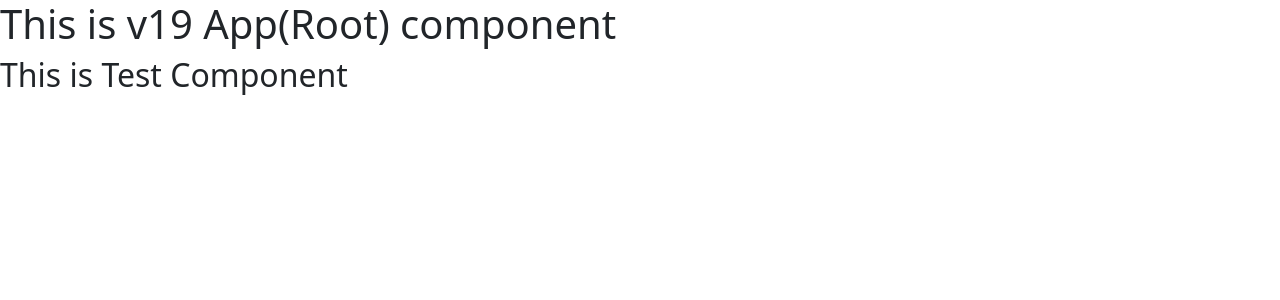
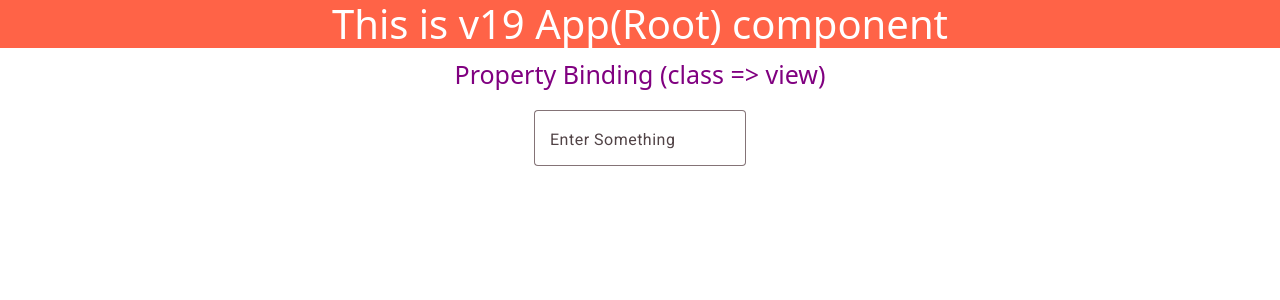
Before and after one commit to SatishKonduru/VERDHAN-V19, an Angular app: page / in a window 1280 px wide. Shown: the top 300 px of the page. Built offline with nearby package versions, Linux system fonts and the light colour scheme.

Commit message:
upto Property Binding

```diff
--- a/src/app/app.component.css
+++ b/src/app/app.component.css
@@ -0,0 +1,5 @@
+#header {
+  background-color: tomato;
+  color: #fff;
+  text-align: center;
+}
--- a/src/app/app.component.html
+++ b/src/app/app.component.html
@@ -1,5 +1,7 @@
-<h1>This is v19 App(Root) component</h1>
+<h1 id="header">This is v19 App(Root) component</h1>
 <!-- <app-test></app-test> -->
 <!-- <div class="app-test"></div> -->
 <!-- <div id="app-test"></div> -->
-<div app-test></div>
+<!-- <div app-test></div> -->
+<!-- <app-interpolation></app-interpolation> -->
+<app-property-binding></app-property-binding>
--- a/src/app/app.component.ts
+++ b/src/app/app.component.ts
@@ -1,10 +1,12 @@
 import { Component } from '@angular/core';
 import { RouterOutlet } from '@angular/router';
 import { TestComponent } from './components/test/test.component';
+import { InterpolationComponent } from './components/interpolation/interpolation.component';
+import { PropertyBindingComponent } from './components/property-binding/property-binding.component';
 
 @Component({
   selector: 'app-root',
-  imports: [RouterOutlet, TestComponent],
+  imports: [RouterOutlet, PropertyBindingComponent],
   templateUrl: './app.component.html',
   styleUrl: './app.component.css',
 })
--- /dev/null
+++ b/src/app/components/property-binding/property-binding.component.html
@@ -0,0 +1,10 @@
+<div style="display: flex; justify-content: center">
+  <p style="font-size: 25px; color: purple">Property Binding (class => view)</p>
+</div>
+
+<div style="display: flex; justify-content: center">
+  <mat-form-field appearance="outline">
+    <mat-label>Enter Something</mat-label>
+    <input type="text" matInput [disabled]="isDisabled" />
+  </mat-form-field>
+</div>
--- /dev/null
+++ b/src/app/components/property-binding/property-binding.component.ts
@@ -0,0 +1,13 @@
+import { Component } from '@angular/core';
+import { MatFormFieldModule } from '@angular/material/form-field';
+import { MatInputModule } from '@angular/material/input';
+
+@Component({
+  selector: 'app-property-binding',
+  imports: [MatFormFieldModule, MatInputModule],
+  templateUrl: './property-binding.component.html',
+  styleUrl: './property-binding.component.css',
+})
+export class PropertyBindingComponent {
+  isDisabled = false;
+}
--- a/src/styles.css
+++ b/src/styles.css
@@ -3,8 +3,8 @@
 * {
   padding: 0;
   box-sizing: border-box;
-  font-family: "Poppins" sans-serif;
 }
 body {
   margin: 0;
+  font-family: "Poppins" sans-serif;
 }
```
Also changed, not shown: src/app/components/interpolation/interpolation.component.html (added, +32 -0 lines), src/app/components/interpolation/interpolation.component.ts (added, +15 -0 lines), src/app/components/interpolation/interpolation.component.css (added), src/app/components/property-binding/property-binding.component.css (added).
